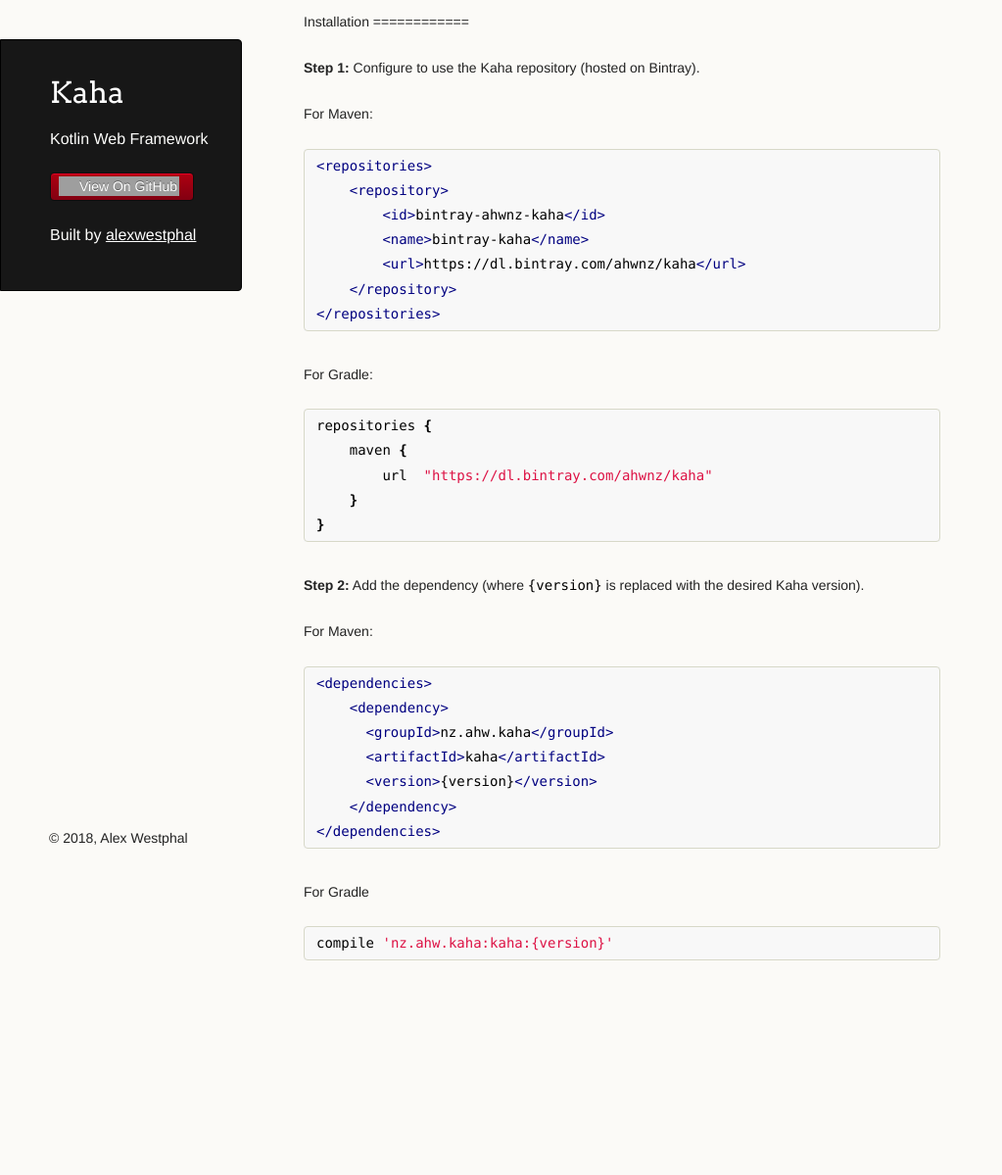
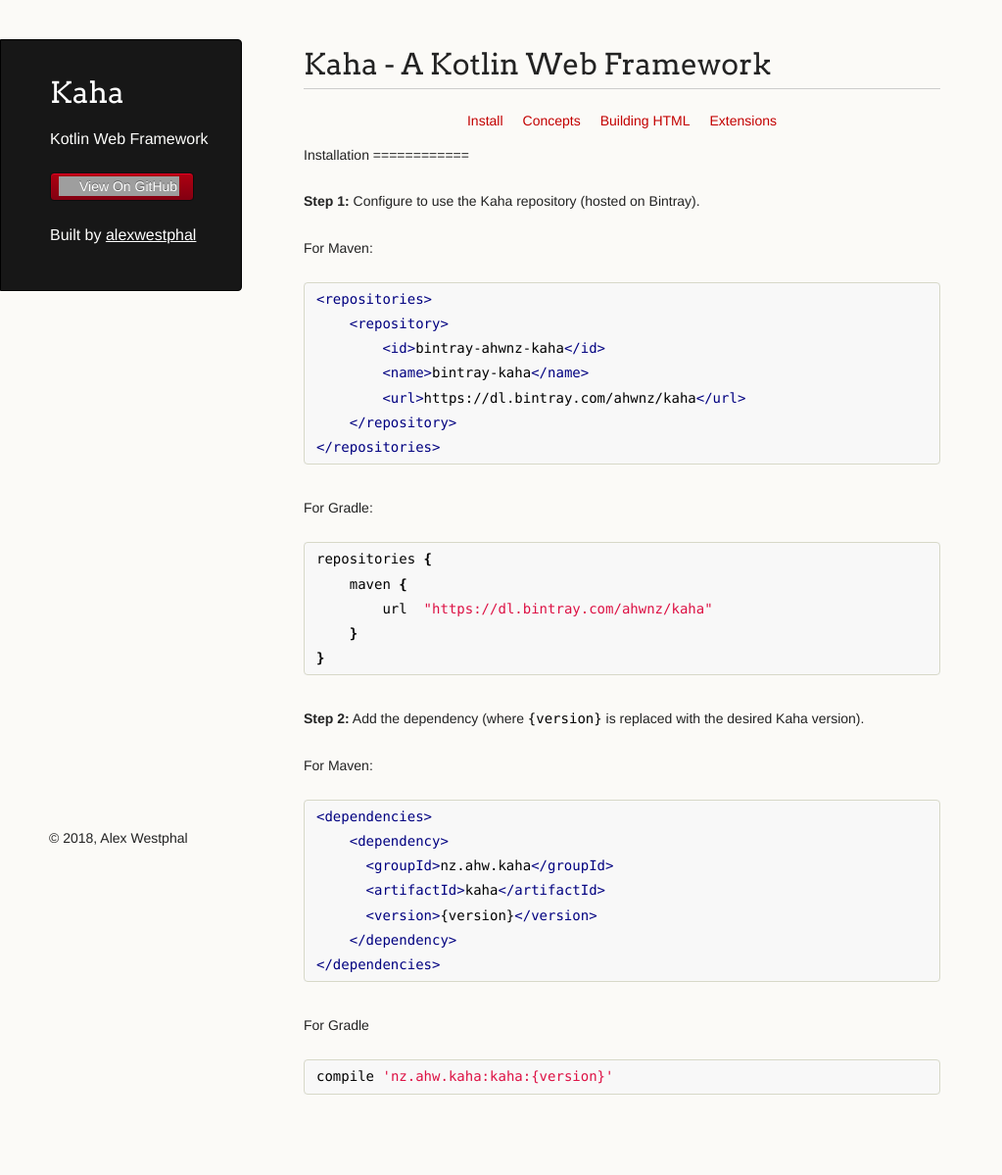
Before and after one commit to alexwestphal/kaha, a Jekyll site: the page built from docs/install.md, in a window 1280 px wide. Shown: the whole page at 98% size, without its empty margins (0-1023 px from the left). Built offline with Jekyll 4.4.1, drawn with Linux system fonts in a browser that asks for light colours; our own code applies the rules of GitHub Pages for plain Markdown files; a script that is not in the unit is left out; before the commit the page ends 1062 px from its top, so only the background shows below that; grey boxes are pictures that could not be loaded.

Commit message:
Update default.html

```diff
--- a/_layouts/default.html
+++ b/_layouts/default.html
@@ -27,6 +27,13 @@
       </header>
 
       <section>
+        <h1>Kaha - A Kotlin Web Framework</h1>
+        <nav>
+          <a href="docs/install.html">Install</a>
+          <a href="docs/concepts.html">Concepts</a>
+          <a href="docs/concepts.html">Building HTML</a>
+          <a href="docs/concepts.html">Extensions</a>
+        </nav>
         {{ content }}
       </section>
 
```
